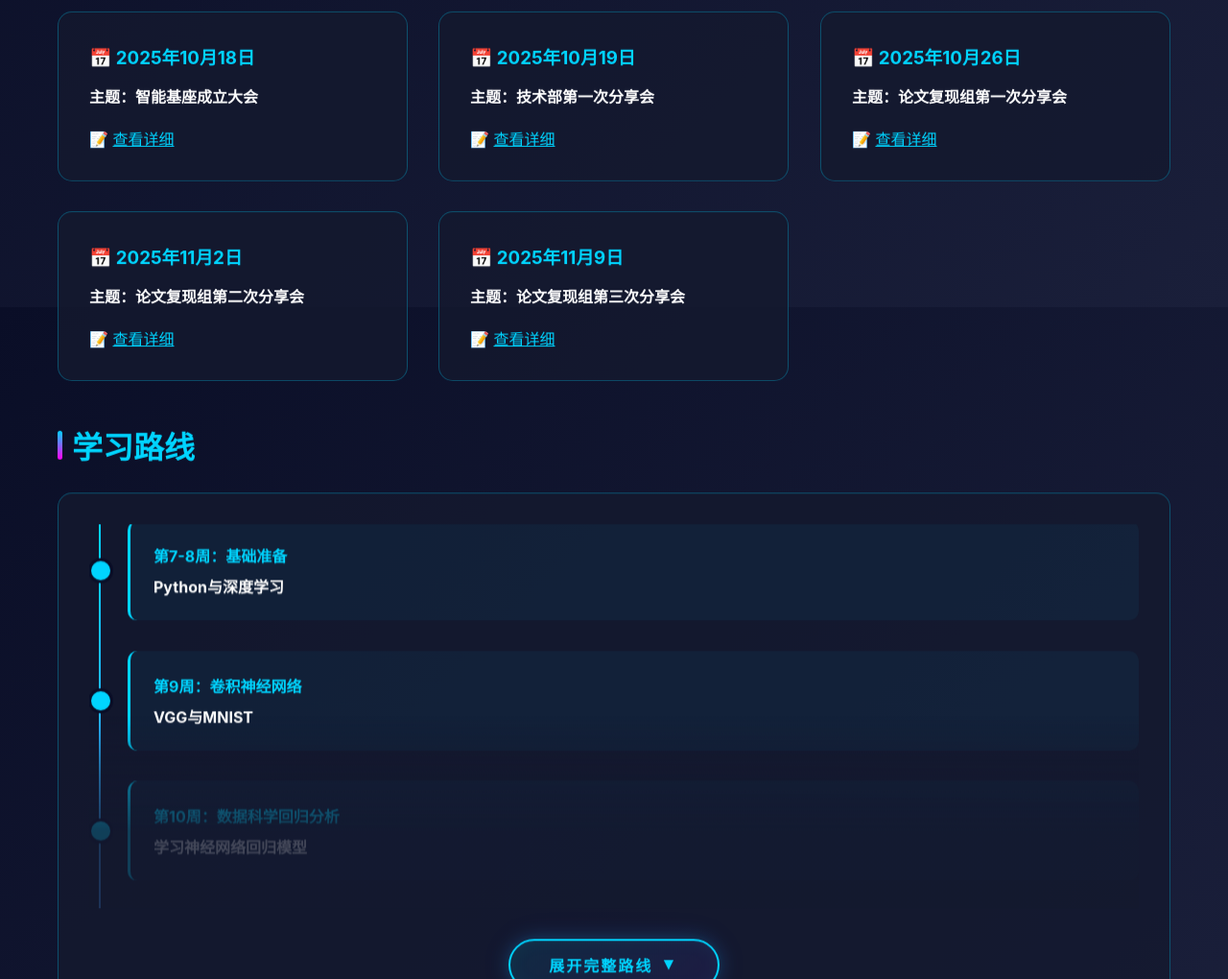
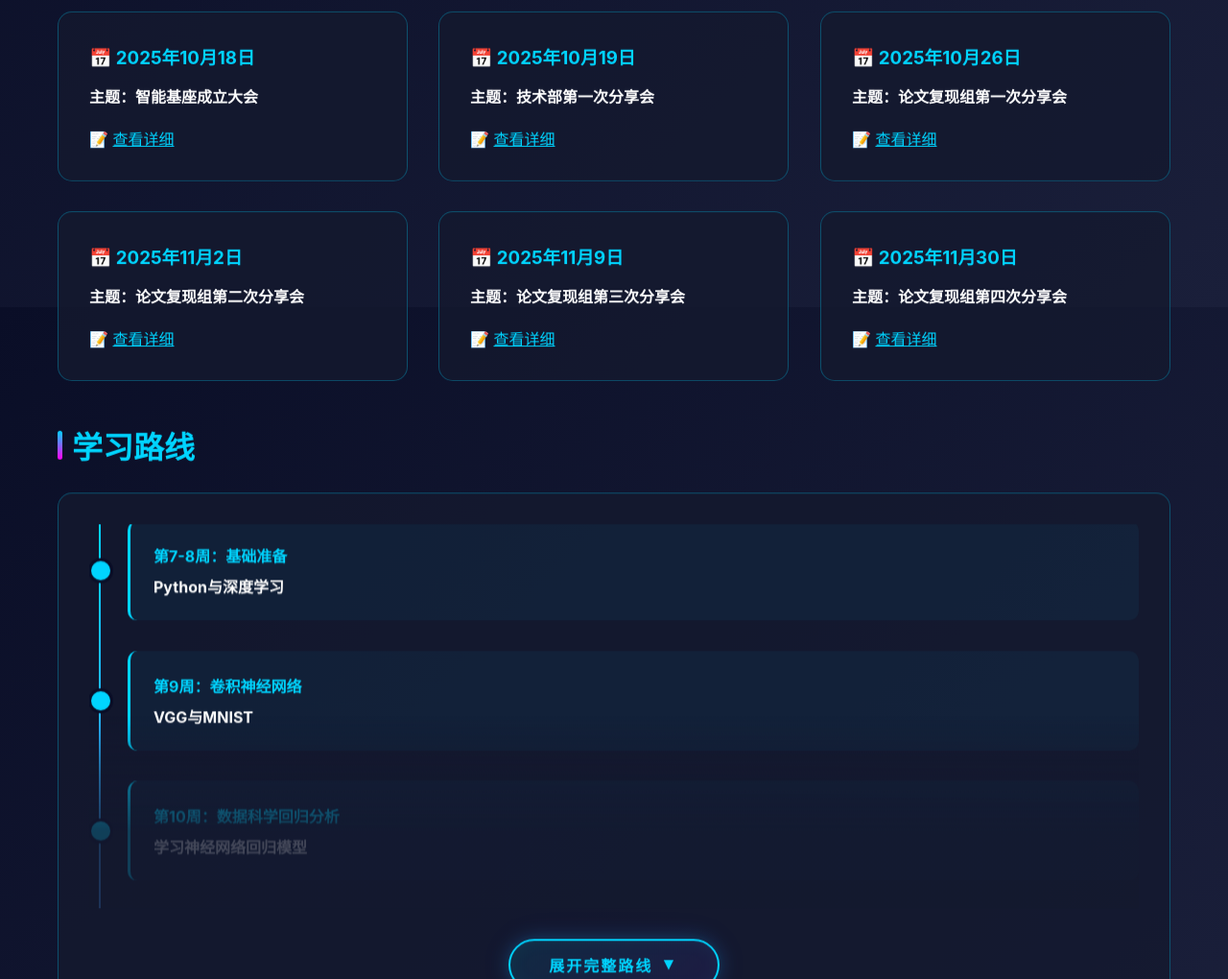
Before and after one commit to 3030Scar/mdg, a plain HTML site: page index.html in a window 1280 px wide. Shown: the part 2880-3900 px from the top of the page at 96% size. Drawn offline with Linux system fonts and the light colour scheme; animation ran at ten frames a second.

Commit message:
更新分享会内容

```diff
--- a/index.html
+++ b/index.html
@@ -1637,6 +1637,13 @@
                         <li>📝 <a href="markdown-viewer.html?file=4th_metting" style="color: var(--primary-color);">查看详细</a></li>
                     </ul>
                 </div>
+                <div class="card">
+                    <h3 style="color: var(--primary-color); margin-bottom: 1rem;">📅 2025年11月30日</h3>
+                    <h4>主题：论文复现组第四次分享会</h4><br>
+                    <ul style="list-style: none; padding-left: 0;">
+                        <li>📝 <a href="markdown-viewer.html?file=5th_metting" style="color: var(--primary-color);">查看详细</a></li>
+                    </ul>
+                </div>
             </div>
         </section>
 
```
Also changed, not shown: data/img/5/1.png (added), 3 other files.
